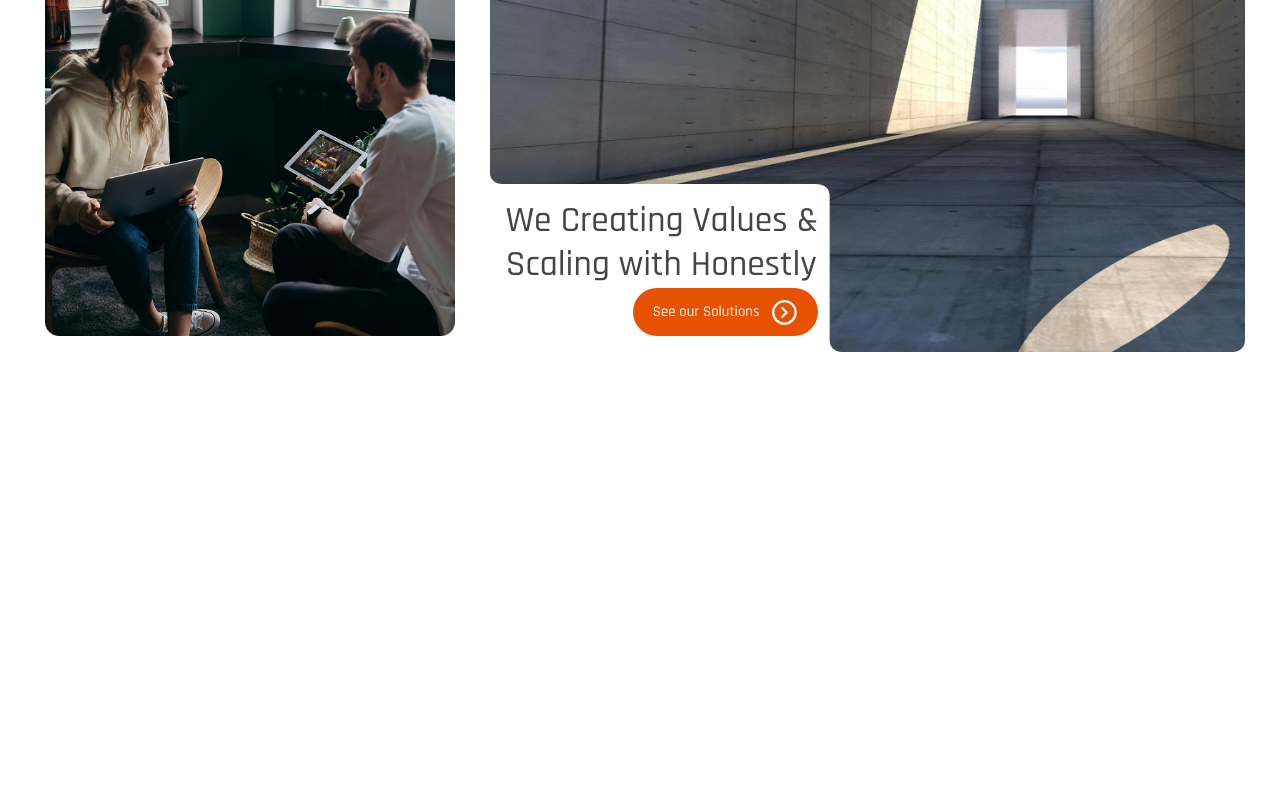
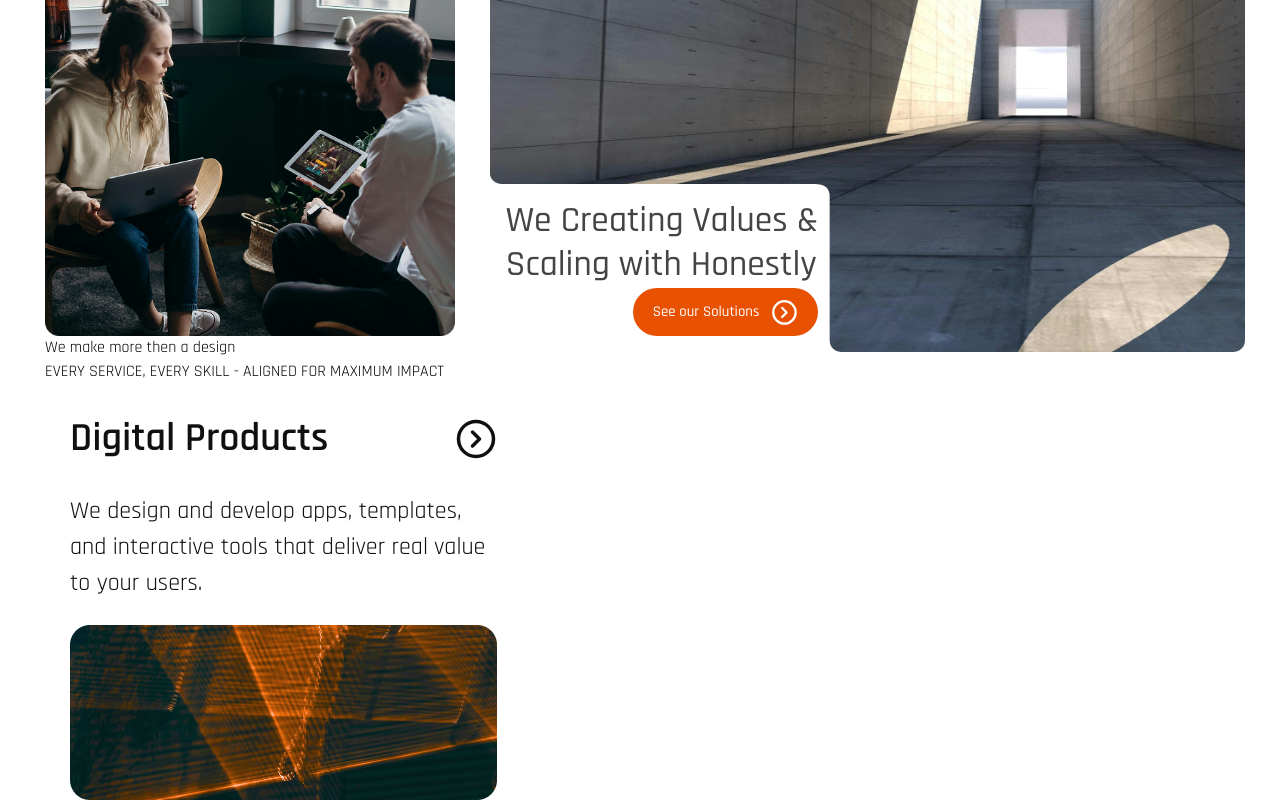
Before and after one commit to cristianccgg/sincere-studio, a React (Vite) app: page / in a window 1280 px wide. Shown: the part 376-1176 px from the top of the page. Before the commit the page ends 800 px from the top, so only its background shows below. Built offline with nearby package versions, Linux system fonts and the light colour scheme.

Commit message:
second section

```diff
--- a/package.json
+++ b/package.json
@@ -11,6 +11,7 @@
   },
   "dependencies": {
     "@tailwindcss/vite": "^4.1.18",
+    "framer-motion": "^12.29.2",
     "lucide": "^0.563.0",
     "lucide-react": "^0.563.0",
     "react": "^19.2.0",
--- a/src/components/pages/Landing.jsx
+++ b/src/components/pages/Landing.jsx
@@ -1,5 +1,6 @@
 import React from "react";
 import Button from "../common/Button";
+import { motion } from "framer-motion";
 import { CircleChevronRight } from "lucide-react";
 
 const Landing = () => {
@@ -195,6 +196,46 @@ const Landing = () => {
         </div>
         <div></div>
       </section>
+
+      <section>
+        <h3>We make more then a design</h3>
+        <h2>EVERY SERVICE, EVERY SKILL - ALIGNED FOR MAXIMUM IMPACT</h2>
+        <motion.div
+          className="cursor-pointer flex flex-col rounded-[20px] border border-transparent"
+          style={{
+            width: 477,
+            height: 415,
+            padding: 24,
+            gap: 24,
+            boxShadow: "none",
+          }}
+          whileHover={{
+            width: 480,
+            height: 455,
+            padding: 40,
+            gap: 28,
+            borderColor: "#FBFBFB",
+            borderWidth: 1,
+            boxShadow: "0px 0px 6.3px 0px rgba(0,0,0,0.4)",
+          }}
+          transition={{
+            type: "spring",
+            mass: 1,
+            stiffness: 300,
+            damping: 20,
+          }}
+        >
+          <div className="flex items-center justify-between text-[#101010]">
+            <h3 className="text-[40px] font-semibold">Digital Products</h3>
+            <CircleChevronRight size={42} />
+          </div>
+          <p className="text-[24px] leading-[-1%px] text-[#101010]">
+            We design and develop apps, templates, and interactive tools that
+            deliver real value to your users.
+          </p>
+          <img src="/images/landing/we make more/digital-products.png" alt="" />
+        </motion.div>
+      </section>
     </div>
   );
 };
```
Also changed, not shown: 1 other file (tests, documents, lock files or other folders).
